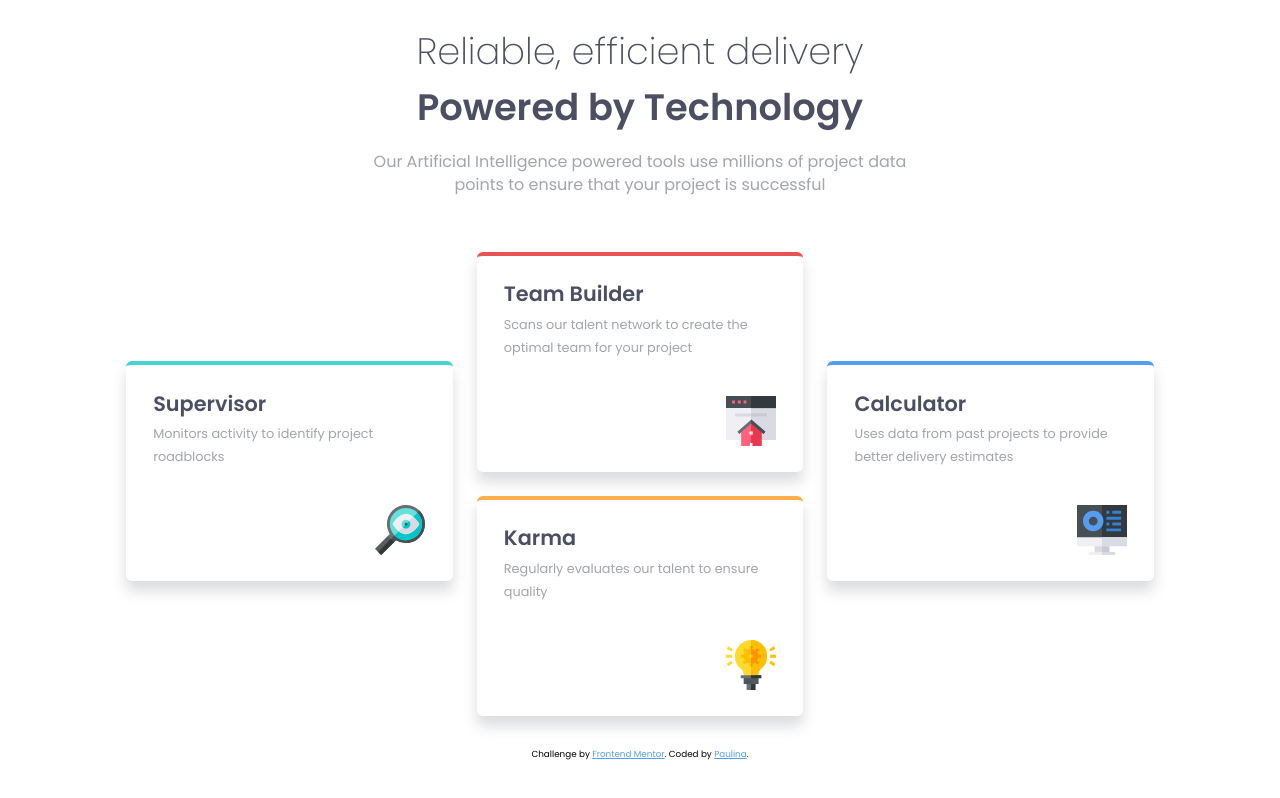
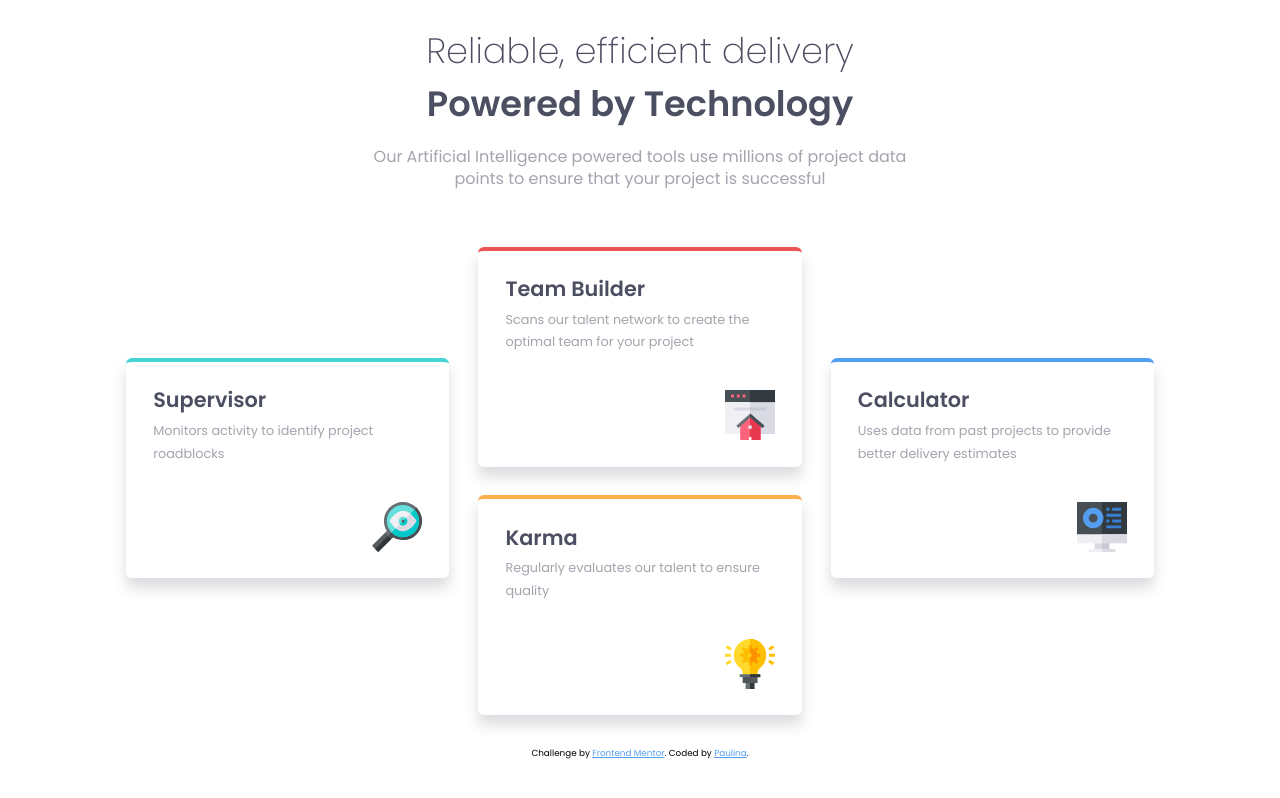
Before and after one commit to paulina-kottlewska/four-card-feature-section, a plain HTML site: page index.html in a window 1280 px wide. Drawn offline with Linux system fonts and the light colour scheme.

Commit message:
Update style.css

```diff
--- a/style.css
+++ b/style.css
@@ -17,7 +17,7 @@
     --tool-name-size-mobile: 1.1rem;
     --tool-task-size-mobile: 0.67rem;
 
-    --title-size-desktop: 2.3rem;
+    --title-size-desktop: 2.2rem;
     --text-size-desktop: 1rem;
     --tool-name-size-desktop: 1.3rem;
     --tool-task-size-desktop: 0.8rem;
@@ -157,7 +157,7 @@ main {
         "supervisor team calculator"
         "supervisor karma calculator";
         grid-template-columns: 1fr 1fr 1fr;
-        gap: 1.5rem;
+        gap: 1.8rem;
         padding: 0;
     }
 
```
